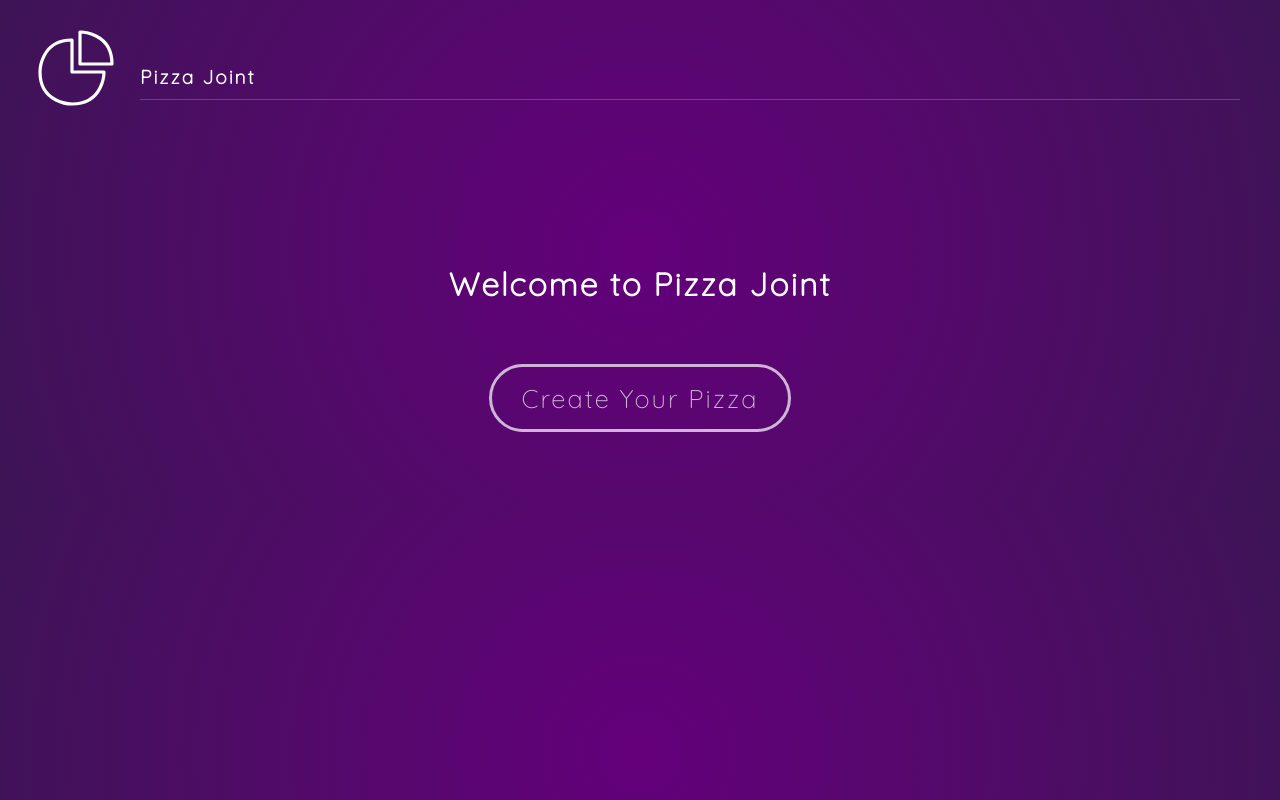
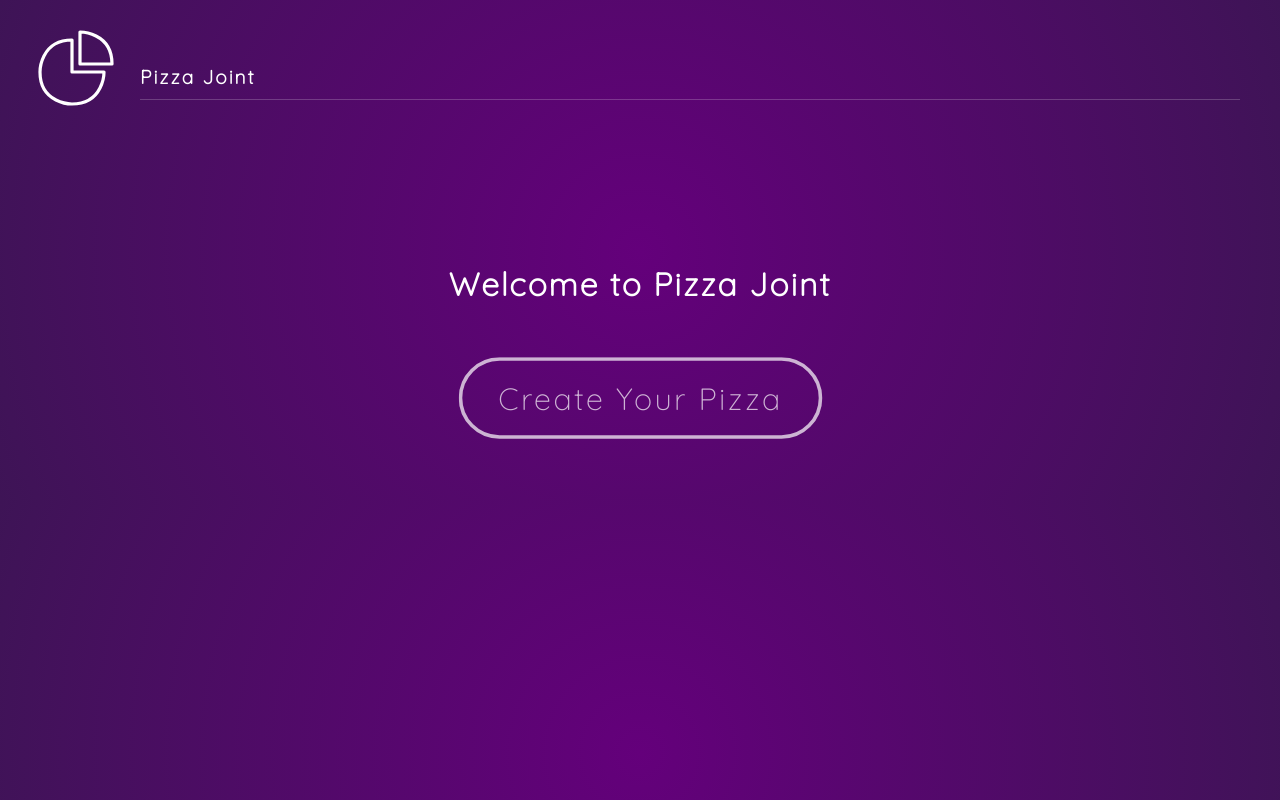
Before and after one commit to AkshayBenny/framer-motion-app, a React (Create React App) app in the folder app/: page / in a window 1280 px wide. Built offline with nearby package versions, Linux system fonts and the light colour scheme.

Commit message:
basic animation update

```diff
--- a/app/package.json
+++ b/app/package.json
@@ -1,12 +1,12 @@
 {
-  "name": "ninjajoint",
+  "name": "framer-motion-app",
   "version": "0.1.0",
   "private": true,
   "dependencies": {
     "@testing-library/jest-dom": "^4.2.4",
     "@testing-library/react": "^9.5.0",
     "@testing-library/user-event": "^7.2.1",
-    "framer-motion": "^1.10.3",
+    "framer-motion": "^6.2.6",
     "react": "^16.13.1",
     "react-dom": "^16.13.1",
     "react-router-dom": "^5.1.2",
--- a/app/src/components/Header.js
+++ b/app/src/components/Header.js
@@ -1,4 +1,5 @@
 import React from 'react';
+import {motion} from 'framer-motion'
 
 const Header = () => {
   return (
@@ -15,9 +16,9 @@ const Header = () => {
           />
         </svg>
       </div>
-      <div className="title">
+      <motion.div initial={{y:-250}}  animate={{y:0}} className="title">
         <h1>Pizza Joint</h1>
-      </div>
+      </motion.div>
     </header>
   )
 }
--- a/app/src/components/Home.js
+++ b/app/src/components/Home.js
@@ -1,19 +1,18 @@
 import React from 'react';
 import { Link } from 'react-router-dom';
+import { motion } from 'framer-motion';
 
 const Home = () => {
   return (
-    <div className="home container">
-      <h2>
-        Welcome to Pizza Joint
-      </h2>
-      <Link to="/base">
-        <button>
+    <motion.div initial={{opacity:0}} animate={{opacity: 1}} className='home container'>
+      <h2>Welcome to Pizza Joint</h2>
+      <Link to='/base'>
+        <motion.button animate={{ scale: 1.2 }}>
           Create Your Pizza
-        </button>
+        </motion.button>
       </Link>
-    </div>
-  )
-}
+    </motion.div>
+  );
+};
 
 export default Home;
```
Also changed, not shown: 2 other files (tests, documents, lock files or other folders).
